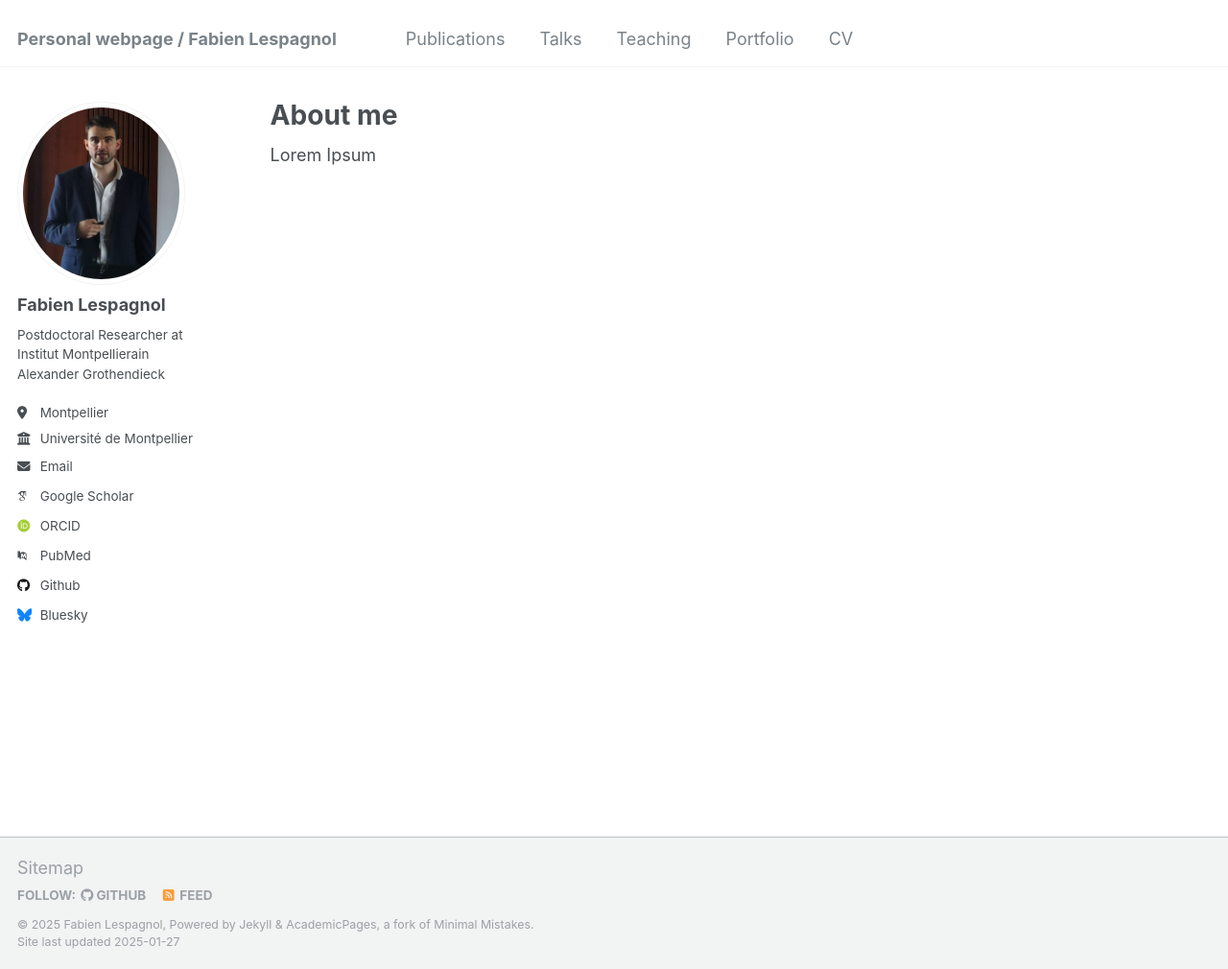
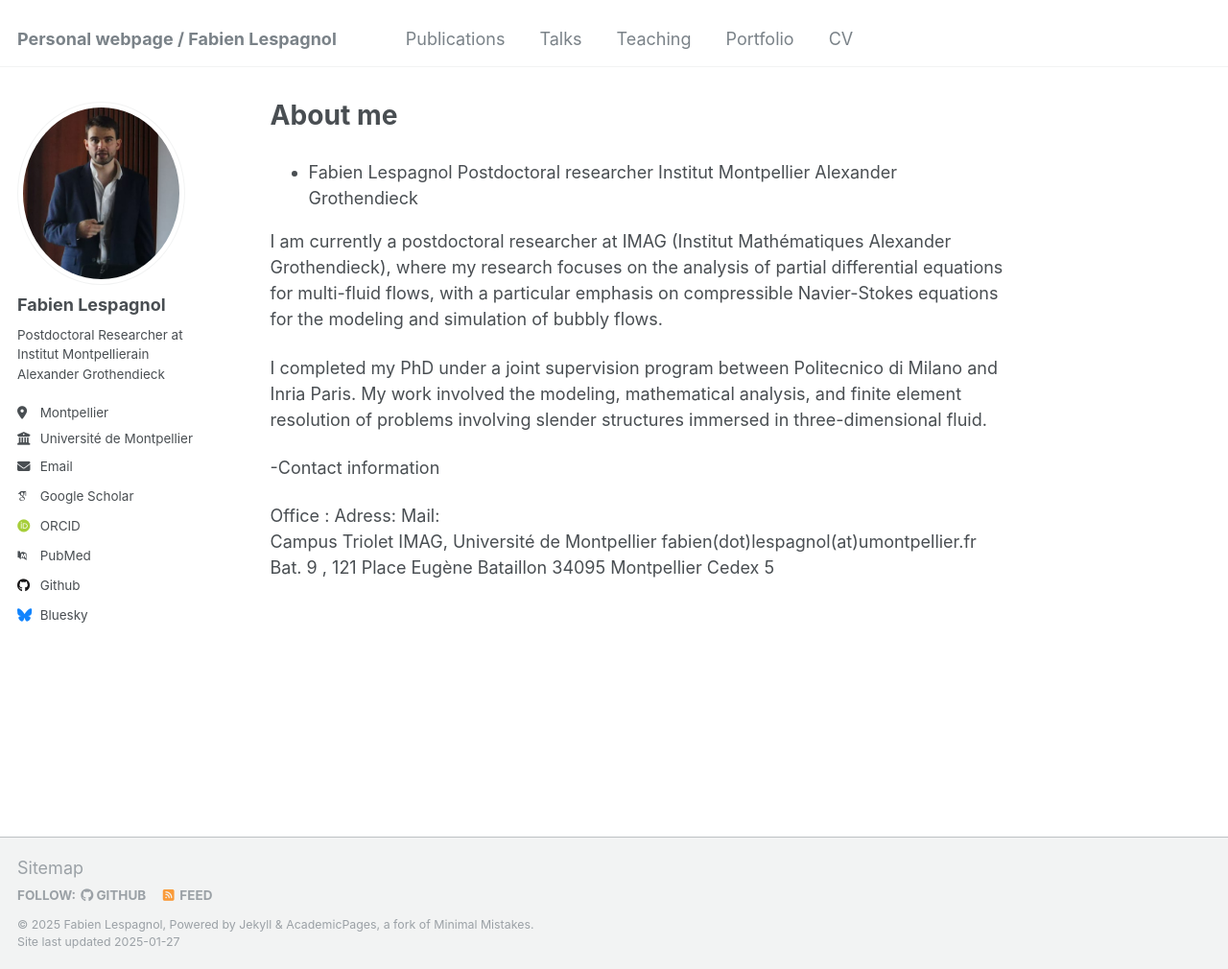
Before and after one commit to FabienLespagnol/fabienlespagnol.github.io, a Jekyll site: the page built from _pages/about.md, in a window 1280 px wide and 1010 px high. Shown: the whole window at 96% size. Built offline with Jekyll 4.4.1, drawn with Linux system fonts in a browser that asks for light colours; some web fonts are replaced.

Commit message:
Update about.md

```diff
--- a/_pages/about.md
+++ b/_pages/about.md
@@ -6,4 +6,17 @@ redirect_from:
   - /about/
   - /about.html
 ---
-Lorem Ipsum
+
+- Fabien Lespagnol
+Postdoctoral researcher
+Institut Montpellier Alexander Grothendieck
+
+I am currently a postdoctoral researcher at IMAG (Institut Mathématiques Alexander Grothendieck), where my research focuses on the analysis of partial differential equations for multi-fluid flows, with a particular emphasis on compressible Navier-Stokes equations for the modeling and simulation of bubbly flows.
+
+I completed my PhD under a joint supervision program between Politecnico di Milano and Inria Paris. My work involved the modeling, mathematical analysis, and finite element resolution of problems involving slender structures immersed in three-dimensional fluid.
+
+-Contact information
+
+Office :            Adress:                                               Mail:
+Campus Triolet      IMAG, Université de Montpellier                       fabien(dot)lespagnol(at)umontpellier.fr
+Bat. 9 , 121        Place Eugène Bataillon 34095 Montpellier Cedex 5
```
